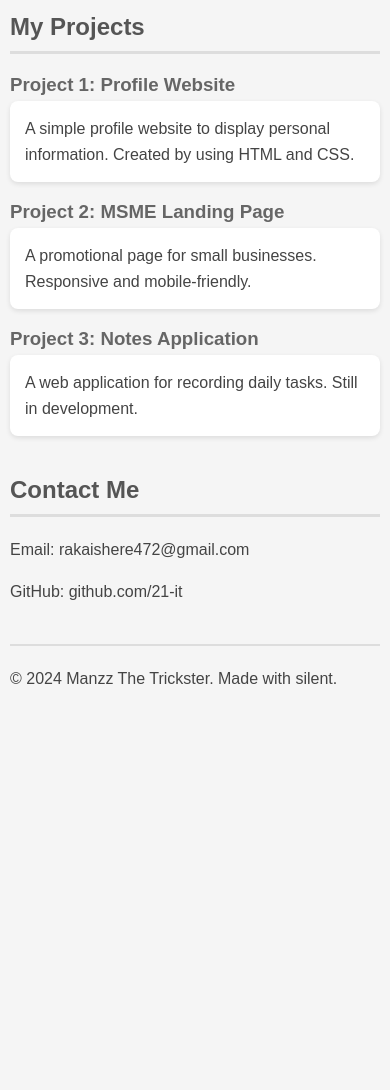
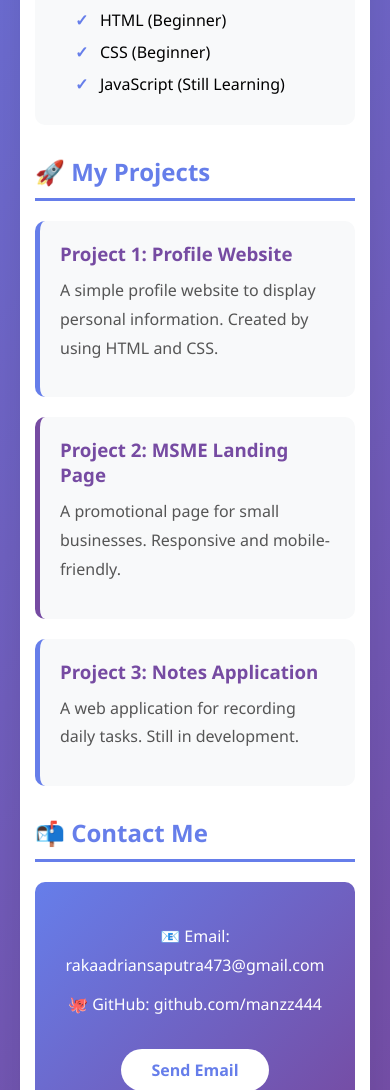
Before and after one commit to manzz444/manzz444.github.io, a plain HTML site: page index.html in a window 390 px wide. Shown: the part 910-2000 px from the top of the page. Before the commit the page ends 1628 px from the top, so only its background shows below. Drawn offline with Linux system fonts and the light colour scheme.

Commit message:
Add files via upload

```diff
--- a/index.html
+++ b/index.html
@@ -7,55 +7,72 @@
         window.dataLayer = window.dataLayer || [];
         function gtag(){dataLayer.push(arguments);}
         gtag('js', new Date());
-
         gtag('config', 'G-RJWXMV8SNN');
     </script>
 
     <meta charset="UTF-8">
     <meta name="viewport" content="width=device-width, initial-scale=1.0">
-    <title>The Prototype</title>
-    <meta name="google-site-verification" content="XXXXXXXXXXXXXXXXXXX" />
+    <title>Manzz | The Prototype</title>
+    <meta name="google-site-verification" content="epkOn4ZB-3Pxho0dPiawMxQJDQzEo5iw4OR9BdjbjDw" />
     <link rel="stylesheet" href="style.css">
 </head>
 <body>
-
+    <div class="container">
         <nav>
             <a href="#">Home</a>
             <a href="#">About Me</a>
             <a href="#">Projects</a>
             <a href="#">Contact</a>
         </nav>
+
         <h1>Hi, my name is Manzz.</h1>
-    <img src="photo_profile.jpg" alt="Foto Profil [Manzz The trickster]" class="photo_profile">
-    <p>I am still learning how to make a website from zero.</p>
-    <p>This is my first website project.</p>
 
-    <h2>About Me</h2>
-    <p>I am interested in coding because I want to create something useful. Currently, I am focusing on learning HTML, CSS, and JavaScript.</p>
+        <img src="photo_profile.jpg" alt="Foto Profil Manzz The trickster" class="photo_profile">
 
-    <h2>My Skills</h2>
-    <ul>
+        <p class="subtitle">I am still learning how to make a website from zero.</p>
+        <p class="highlight">This is my first website project.</p>
+
+        <h2>📌 About Me</h2>
+        <p>I am interested in coding because I want to create something useful. Currently, I am focusing on learning HTML, CSS, and JavaScript. Every line of code I write brings me closer to building awesome things.</p>
+
+        <h2>⚡ My Skills</h2>
+        <ul class="skills-list">
             <li>HTML (Beginner)</li>
             <li>CSS (Beginner)</li>
             <li>JavaScript (Still Learning)</li>
         </ul>
 
-    <h2>My Projects</h2>
+        <h2>🚀 My Projects</h2>
 
+        <div class="projects-grid">
+            <div class="project-card">
                 <h3>Project 1: Profile Website</h3>
                 <p>A simple profile website to display personal information. Created by using HTML and CSS.</p>
+            </div>
 
+            <div class="project-card">
                 <h3>Project 2: MSME Landing Page</h3>
                 <p>A promotional page for small businesses. Responsive and mobile-friendly.</p>
+            </div>
 
+            <div class="project-card">
                 <h3>Project 3: Notes Application</h3>
                 <p>A web application for recording daily tasks. Still in development.</p>
+            </div>
+        </div>
 
-    <h2>Contact Me</h2>
-    <p>Email: rakaishere472@gmail.com</p>
-    <p>GitHub: github.com/21-it</p>
+        <h2>📬 Contact Me</h2>
+        <div class="contact-card">
+            <p>📧 Email: rakaadriansaputra473@gmail.com</p>
+            <p>🐙 GitHub: github.com/manzz444</p>
+            <a href="mailto:rakaadriansaputra473@gmail.com" class="contact-button">Send Email</a>
+        </div>
 
         <hr>
-    <p>© 2024 Manzz The Trickster. Made with silent.</p>
+
+        <footer>
+            <p>© 2024 Manzz The Trickster. Made with silent and a little bit of magic ✨</p>
+        </footer>
+    </div>
 </body>
 </html>
--- a/style.css
+++ b/style.css
@@ -1,91 +1,205 @@
+/* RESET & BASE STYLES */
+* {
+    margin: 0;
+    padding: 0;
+    box-sizing: border-box;
+    font-family: 'Segoe UI', Arial, sans-serif;
+}
+
+body {
+    background: linear-gradient(135deg, #667eea 0%, #764ba2 100%);
+    min-height: 100vh;
+    padding: 20px;
+}
+
+/* CONTAINER UTAMA */
+.container {
+    max-width: 1000px;
+    margin: 0 auto;
+    background: white;
+    border-radius: 20px;
+    padding: 30px;
+    box-shadow: 0 20px 40px rgba(0,0,0,0.1);
+}
+
+/* NAVIGASI */
+nav {
+    display: flex;
+    justify-content: center;
+    gap: 30px;
+    margin-bottom: 40px;
+    flex-wrap: wrap;
+    background: #f8f9fa;
+    padding: 15px;
+    border-radius: 50px;
+}
+
+nav a {
+    color: #667eea;
+    text-decoration: none;
+    font-weight: 600;
+    transition: 0.3s;
+}
+
+nav a:hover {
+    color: #764ba2;
+    transform: translateY(-2px);
+}
+
+/* FOTO PROFIL */
 .photo_profile {
-    width: 200px;
+    width: 150px;
+    height: 150px;
     border-radius: 50%;
     display: block;
     margin: 20px auto;
+    border: 5px solid #667eea;
+    object-fit: cover;
 }
-body {
-    background-color: #f5f5f5;
-    font-family: Arial, Helvetica, sans-serif;
-    margin: 0;
+
+/* TYPOGRAPHY */
+h1 {
+    text-align: center;
+    color: #333;
+    margin: 20px 0;
+    font-size: 2.5em;
+}
+
+h2 {
+    color: #667eea;
+    margin: 30px 0 20px;
+    padding-bottom: 10px;
+    border-bottom: 3px solid #667eea;
+}
+
+h3 {
+    color: #764ba2;
+    margin: 0 0 10px 0;
+}
+
+p {
+    line-height: 1.8;
+    color: #555;
+    margin-bottom: 15px;
+}
+
+.subtitle {
+    text-align: center;
+    font-size: 1.2em;
+}
+
+.highlight {
+    text-align: center;
+    color: #667eea;
+    font-weight: 600;
+}
+
+/* SKILLS LIST */
+.skills-list {
+    background: #f8f9fa;
+    padding: 20px 40px;
+    border-radius: 10px;
+    list-style-type: none;
+}
+
+.skills-list li {
+    margin: 10px 0;
+    padding-left: 25px;
+    position: relative;
+}
+
+.skills-list li:before {
+    content: "✓";
+    color: #667eea;
+    position: absolute;
+    left: 0;
+    font-weight: bold;
+}
+
+/* PROJECTS GRID */
+.projects-grid {
+    display: grid;
+    grid-template-columns: repeat(auto-fit, minmax(250px, 1fr));
+    gap: 20px;
+    margin-top: 20px;
+}
+
+.project-card {
+    background: #f8f9fa;
     padding: 20px;
+    border-radius: 10px;
+    border-left: 5px solid #667eea;
+    transition: 0.3s;
 }
-nav {
-    background-color: #333;
-    padding: 15px;
+
+.project-card:hover {
+    transform: translateY(-5px);
+    box-shadow: 0 10px 20px rgba(0,0,0,0.1);
+}
+
+.project-card:nth-child(even) {
+    border-left-color: #764ba2;
+}
+
+/* CONTACT SECTION */
+.contact-card {
+    background: linear-gradient(135deg, #667eea, #764ba2);
+    padding: 30px;
+    border-radius: 10px;
+    color: white;
     text-align: center;
 }
 
-nav a {
+.contact-card p {
     color: white;
-    text-decoration: none;
-    margin: 0 15px;
-    font-weight: bold;
+    margin: 10px 0;
 }
 
-nav a:hover {
-    color: #ffd700;
-}
-h1 {
-    color: #333;
-    text-align: center;
-    margin-top: 40px;
+.contact-button {
+    display: inline-block;
+    background: white;
+    color: #667eea;
+    padding: 10px 30px;
+    border-radius: 50px;
+    text-decoration: none;
+    font-weight: 600;
+    margin-top: 20px;
+    transition: 0.3s;
 }
 
-h2 {
-    color: #555;
-    border-bottom: 3px solid #ddd;
-    padding-bottom: 10px;
-    margin-top: 40px;
+.contact-button:hover {
+    transform: scale(1.05);
+    box-shadow: 0 5px 15px rgba(0,0,0,0.2);
 }
 
-h3 {
-    color: #666;
-    margin-bottom: 5px;
-}
-p {
-    line-height: 1.6;
-    color: #444;
-}
-
-ul {
-    list-style-type: square;
-    background-color: white;
-    padding: 20px 40px;
-    border-radius: 8px;
-    box-shadow: 0 2px 5px rgba(0,0,0,0.1);
-}
-
-li {
-    margin: 10px 0;
-}
-h3 + p {
-    background-color: white;
-    padding: 15px;
-    border-radius: 8px;
-    box-shadow: 0 2px 5px rgba(0,0,0,0.1);
-    margin-top: 0;
-}
-
-p:contains("Email") {
-    font-weight: bold;
-}
-
+/* FOOTER */
 hr {
     border: 1px solid #ddd;
     margin: 40px 0 20px;
 }
+
+footer p {
+    text-align: center;
+    color: #888;
+    font-size: 0.9em;
+}
+
+/* RESPONSIVE DESIGN */
 @media (max-width: 600px) {
-    body {
-        padding: 10px;
-    }
-
-    nav a {
-        display: block;
-        margin: 10px 0;
+    .container {
+        padding: 15px;
     }
 
     h1 {
-        font-size: 24px;
+        font-size: 2em;
+    }
+
+    nav {
+        gap: 15px;
+        border-radius: 20px;
+    }
+
+    .projects-grid {
+        grid-template-columns: 1fr;
     }
 }
```
Lines whose indentation alone changed are shown as unchanged.
